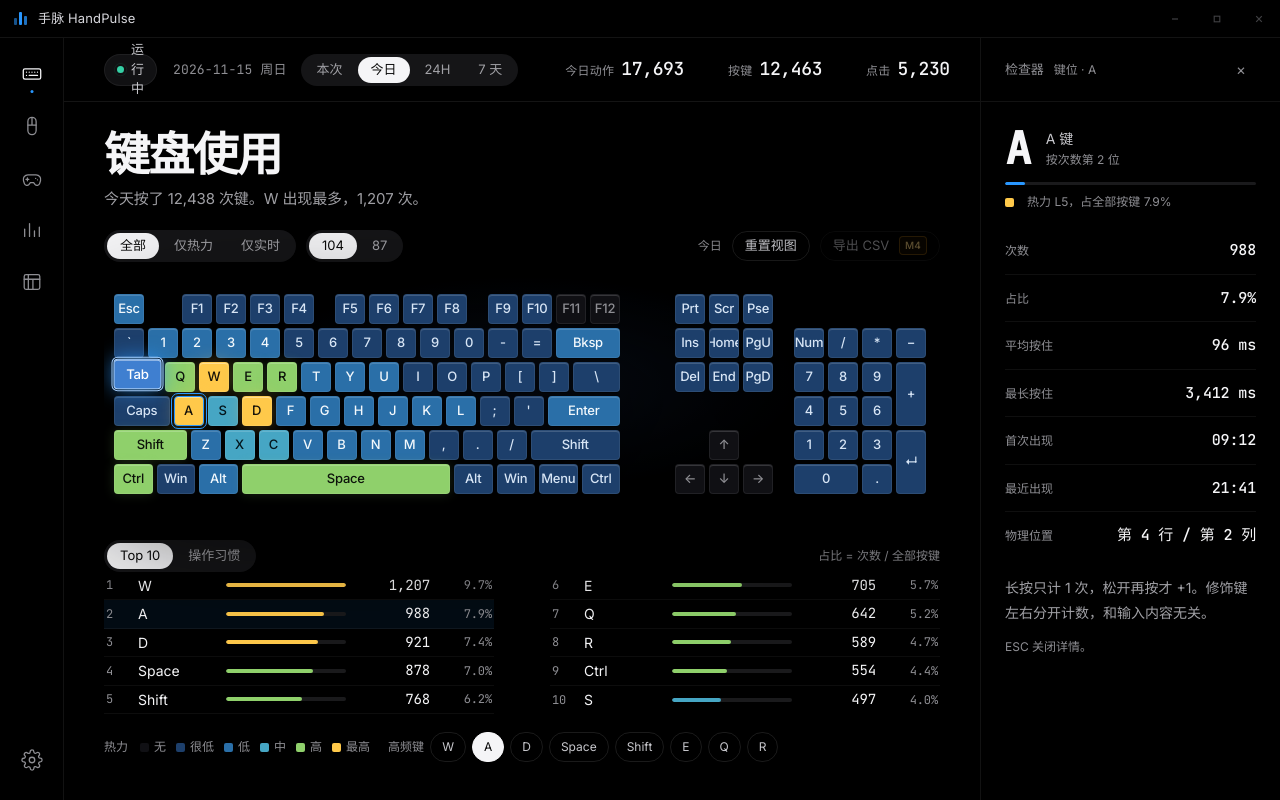
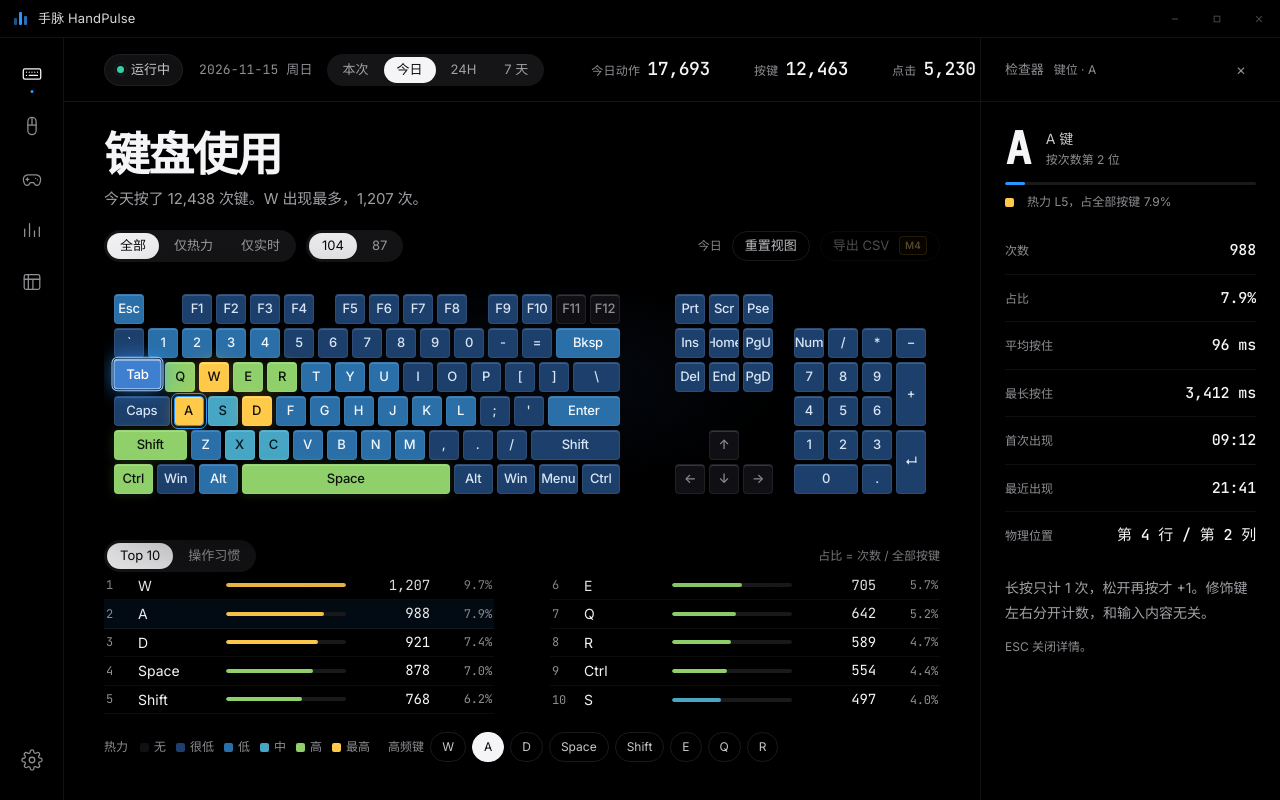
Before and after one commit to HuoHanDu/HandPulse, a React (Vite) app in the folder app/: page /#/keyboard in a window 1280 px wide. Built offline with nearby package versions, Linux system fonts and the light colour scheme.

Commit message:
fix(transport): keep recording status on one line

```diff
--- a/app/src/styles/shell.css
+++ b/app/src/styles/shell.css
@@ -144,17 +144,17 @@
 .tp-title{display:none}
 .tp-date{font-size:13px;color:#8e8e93;letter-spacing:.01em}
 .status{height:32px;padding:0 12px;border-radius:999px;background:#111113;border:1px solid rgba(255,255,255,.06);
-  font-size:13px;color:#c7c7cc}
+  font-size:13px;color:#c7c7cc;white-space:nowrap;flex:0 0 auto;}
 .status:hover{background:#17171a;border-color:rgba(255,255,255,.12)}
-.seg{height:32px;padding:3px;gap:2px;border:0;border-radius:999px;background:#151517}
+.seg{height:32px;padding:3px;gap:2px;border:0;border-radius:999px;background:#151517;flex:0 0 auto}
 .seg button{border:0;border-right:0;border-radius:999px;padding:0 13px;font-size:13px;color:#a1a1a6}
 .seg button:hover{background:transparent;color:#f5f5f7}
 .seg button[aria-pressed="true"]{background:#f5f5f7;color:#0a0a0a;outline:0}
-.tp-readout{padding:0 15px;border-left:0;gap:7px}
+.tp-readout{padding:0 15px;border-left:0;gap:7px;flex:0 0 auto}
 .tp-readout span{font-size:12px;color:#8e8e93;letter-spacing:.02em}
 .tp-readout b{font-size:18px;font-weight:500;letter-spacing:-.02em}
-.tp-time{font-size:17px;letter-spacing:-.01em;color:#f5f5f7}
-.icon-btn{width:36px;height:36px;border:0;border-radius:999px;background:#151517;color:#c7c7cc}
+.tp-time{font-size:17px;letter-spacing:-.01em;color:#f5f5f7;white-space:nowrap;flex:0 0 auto}
+.icon-btn{width:36px;height:36px;border:0;border-radius:999px;background:#151517;color:#c7c7cc;flex:0 0 auto}
 .icon-btn:hover{background:#1d1d20;color:#f5f5f7}
 
 /* tape：只留一条安静的实时带 */
```
